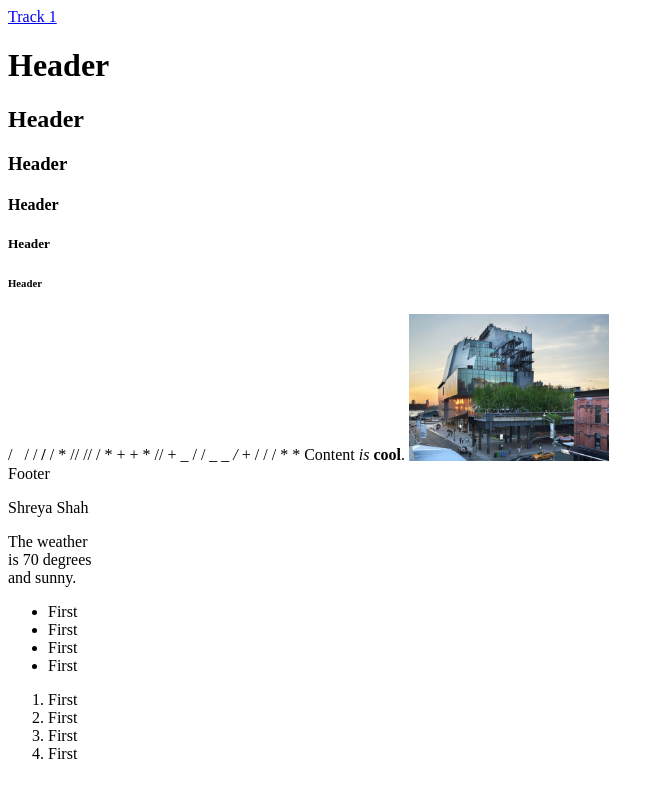
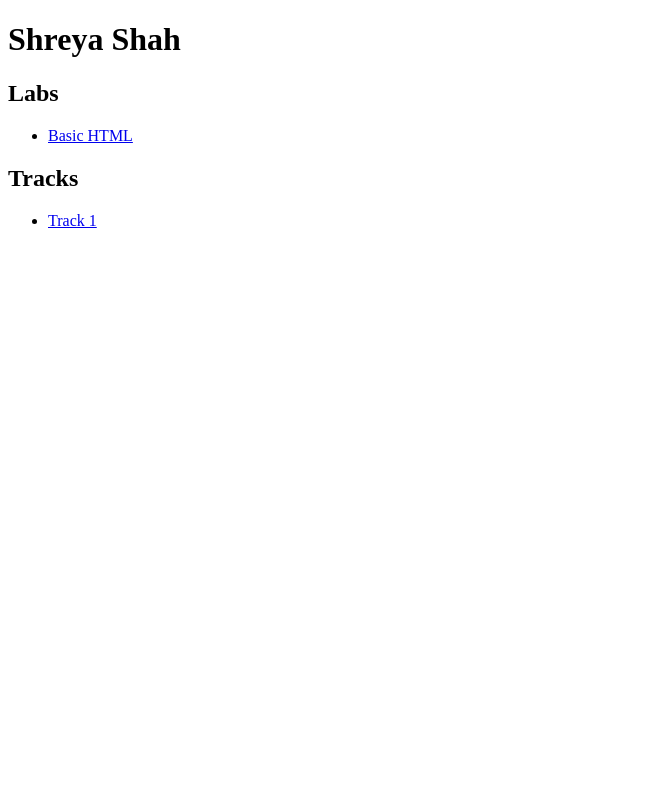
Before and after one commit to shahs880/shahs880.github.io, a plain HTML site: page index.html in a window 1280 px wide. Shown: the whole page, without its empty margins (0-664 px from the left). Drawn offline with nearby package versions, Linux system fonts and the light colour scheme.

Commit message:
redo homepage

```diff
--- a/index.html
+++ b/index.html
@@ -8,51 +8,16 @@
   </head>
 
   <body>
-
-    <a href="https://shahs880.github.io/project-1/">Track 1</a>
-
-    <div>
-      <h1>Header </h1>
-      <h2>Header </h2>
-      <h3>Header </h3>
-      <h4>Header </h4>
-      <h5>Header </h5>
-      <h6>Header </h6>
-    </div>
-
-    <div>
-      / &nbsp; / / <strong>/</strong> / * //&nbsp;// / *&nbsp;+ + * // + _ / / _ _ <em>/</em> + / / / * *
-      Content <em>is</em> <strong>cool</strong>. <img src="assets/img/whitney image.jpg" width="200" />
-    </div>
-
-    <div>
-      Footer
-    </div>
-
-
-  <p>Shreya Shah</p>
-  <p>
-  The weather<br />
-  is 70 degrees<br />
-  and sunny.
-  </p>
-
+  <h1> Shreya Shah </h1>
+  <h2> Labs </h2>
   <ul>
-  <li>First</li>
-  <li>First</li>
-  <li>First</li>
-  <li>First</li>
+   <li> <a href="briansw.github.io/labs/html/index.html"> Basic HTML </a></li>
   </ul>
 
-  <ol>
-  <li>First</li>
-  <li>First</li>
-  <li>First</li>
-  <li>First</li>
-  </ol>
-
-  <div>
-  </div>
+  <h2>Tracks </h2>
+  <ul>
+   <li> <a href="track-1/index.html"> Track 1 </a> </li>
+  </ul>
 
     <script src="assets/js/app.js"></script>
 
```
Also changed, not shown: track-1/assets/css/styles.css (added), track-1/assets/img/metamorphosis.jpg (renamed from project-1/assets/img/metamorphosis.jpg), track-1/assets/js/app.js (added), track-1/index.html (renamed from project-1/index.html), track-2/assets/css/styles.css (added), track-2/assets/js/app.js (added), track-2/index.html (renamed from project-2/index.html), track-3/assets/css/styles.css (added), track-3/assets/js/app.js (added), track-3/index.html (renamed from project-3/index.html), 10 other files.
